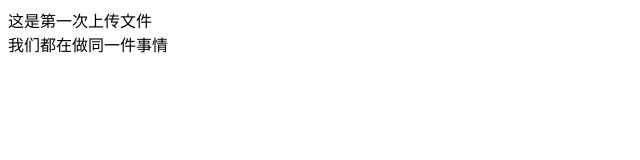
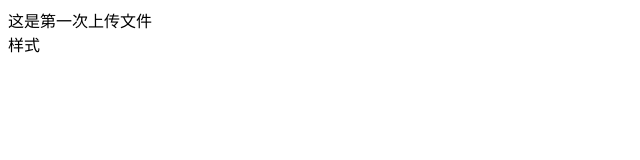
Before and after one commit to yangjiaqianxi/product, a plain HTML site: page index.html in a window 1280 px wide. Shown: the whole page, without its empty margins (0-640 px from the left). Drawn offline with Linux system fonts and the light colour scheme.

Commit message:
Update index.html

```diff
--- a/index.html
+++ b/index.html
@@ -6,6 +6,6 @@
 </head>
 <body>
 	<div>这是第一次上传文件</div>
-	<div>我们都在做同一件事情</div>
+	<div>样式</div>
 </body>
 </html>
```
